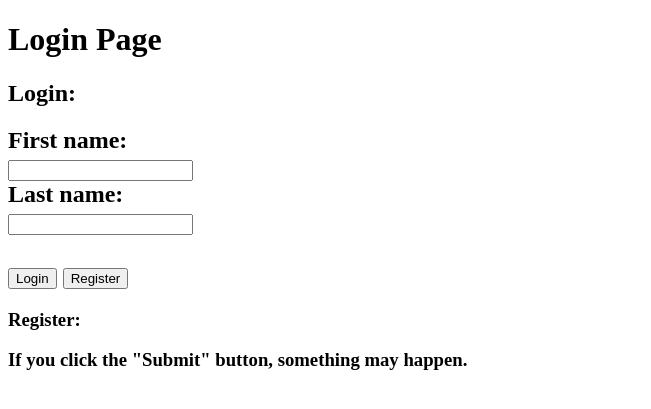
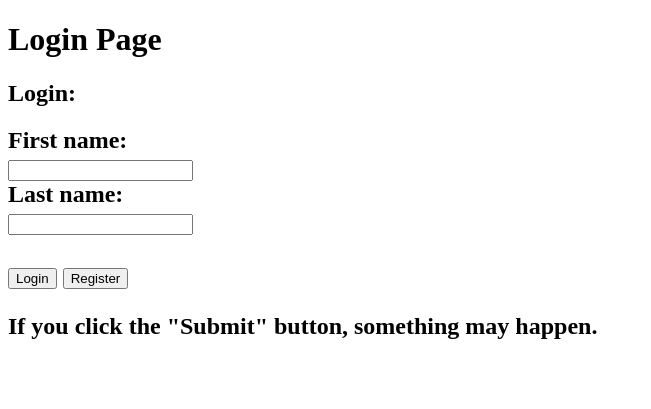
Before and after one commit to oreo21/login, a Flask app: page / in a window 1280 px wide. Shown: the top 409 px of the page, without its empty margins (0-651 px from the left). Run offline with Flask 2, Linux system fonts and the light colour scheme.

Commit message:
Update login.html

```diff
--- a/templates/login.html
+++ b/templates/login.html
@@ -16,9 +16,6 @@
   <input type="submit" value="Register">
 </form>
 
-<h3>Register:<h3>
-<form action="/"
-
 <p>If you click the "Submit" button, something may happen.</p>
 
 </body>
```
